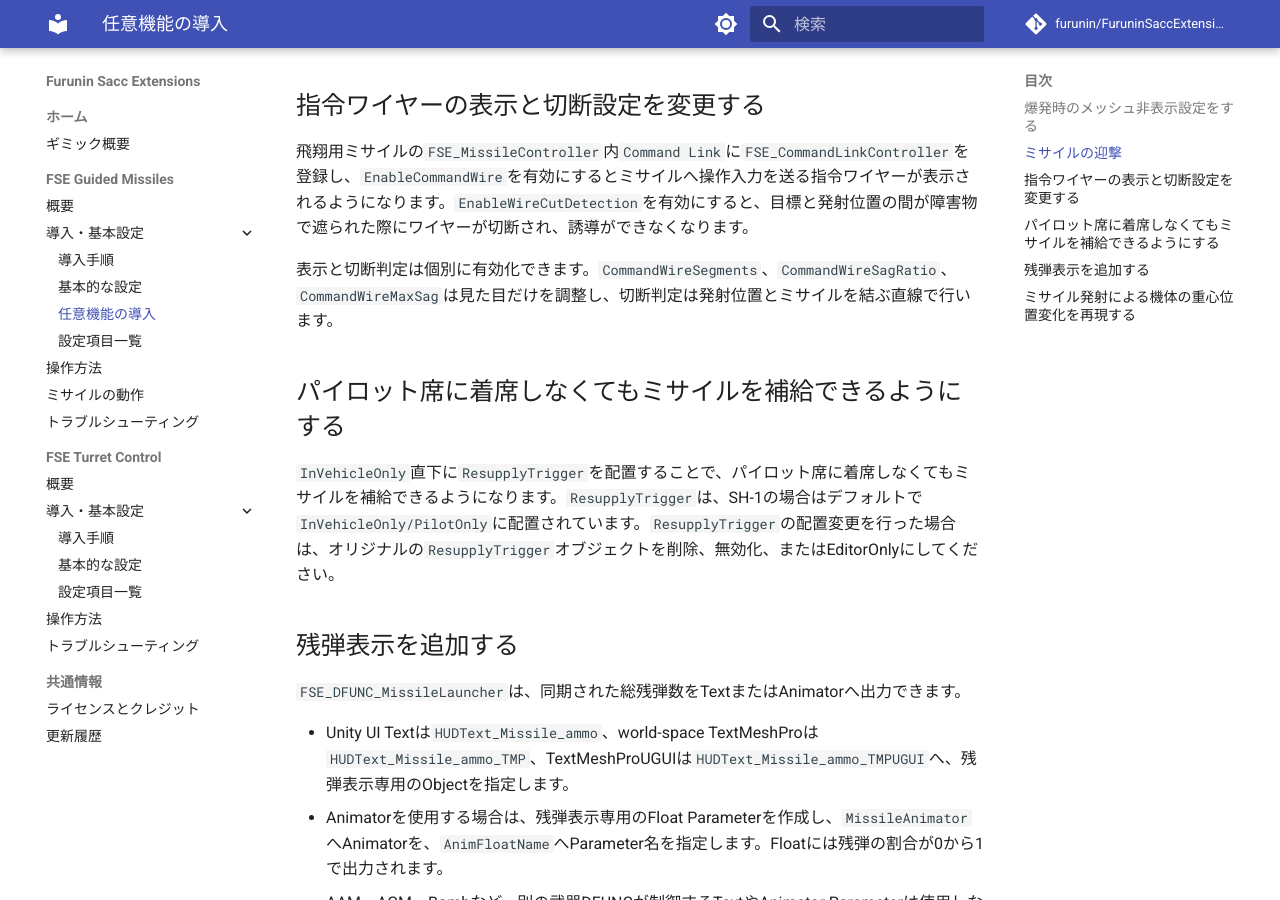
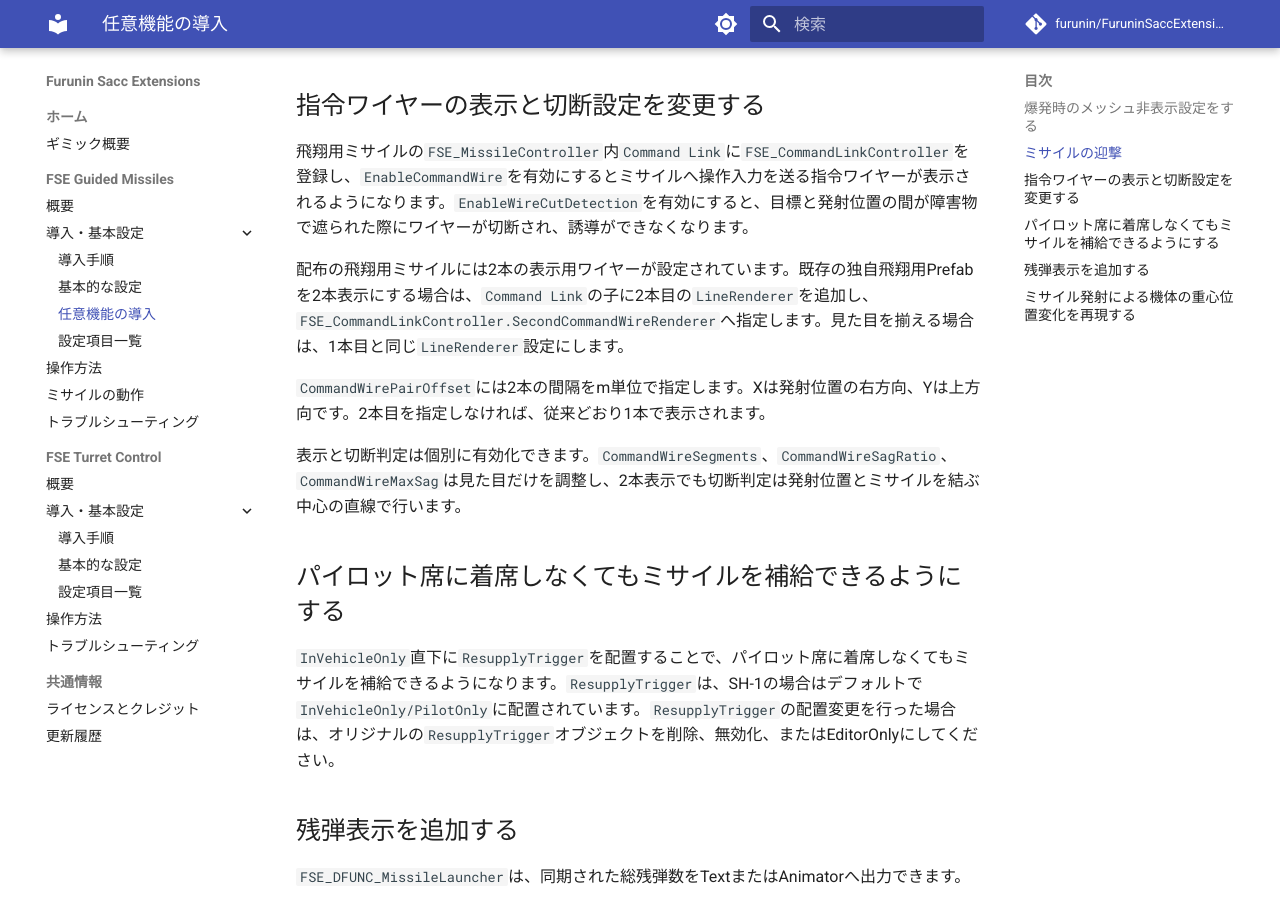
Before and after one commit to furunin/FuruninSaccExtensions-Docs, an MkDocs documentation site: the page built from docs/guided-missiles/optional-features.md, in a window 1280 px wide and 900 px high, scrolled down 1174 px. Built offline with MkDocs 1.6.1 and Material for MkDocs 9.7.7, drawn with Linux system fonts in a browser that asks for light colours; comment, search, counter and statistics services are not loaded; the version menu is left out.

Commit message:
docs: explain dual command wire display

```diff
--- a/docs/guided-missiles/optional-features.md
+++ b/docs/guided-missiles/optional-features.md
@@ -28,7 +28,11 @@
 
 飛翔用ミサイルの`FSE_MissileController`内`Command Link`に`FSE_CommandLinkController`を登録し、`EnableCommandWire`を有効にするとミサイルへ操作入力を送る指令ワイヤーが表示されるようになります。`EnableWireCutDetection`を有効にすると、目標と発射位置の間が障害物で遮られた際にワイヤーが切断され、誘導ができなくなります。
 
-表示と切断判定は個別に有効化できます。`CommandWireSegments`、`CommandWireSagRatio`、`CommandWireMaxSag`は見た目だけを調整し、切断判定は発射位置とミサイルを結ぶ直線で行います。
+配布の飛翔用ミサイルには2本の表示用ワイヤーが設定されています。既存の独自飛翔用Prefabを2本表示にする場合は、`Command Link`の子に2本目の`LineRenderer`を追加し、`FSE_CommandLinkController.SecondCommandWireRenderer`へ指定します。見た目を揃える場合は、1本目と同じ`LineRenderer`設定にします。
+
+`CommandWirePairOffset`には2本の間隔をm単位で指定します。Xは発射位置の右方向、Yは上方向です。2本目を指定しなければ、従来どおり1本で表示されます。
+
+表示と切断判定は個別に有効化できます。`CommandWireSegments`、`CommandWireSagRatio`、`CommandWireMaxSag`は見た目だけを調整し、2本表示でも切断判定は発射位置とミサイルを結ぶ中心の直線で行います。
 
 ## パイロット席に着席しなくてもミサイルを補給できるようにする
 
```
Also changed, not shown: docs/guided-missiles/components.md (+1 -0 lines), 1 other file.
